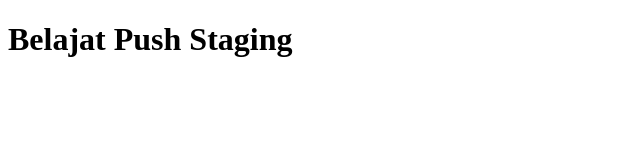
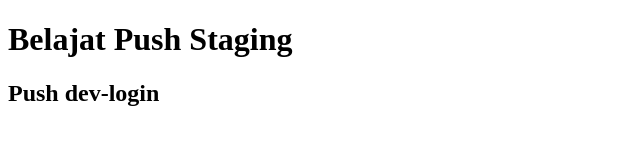
Before and after one commit to PaulNovrandes/belajar-niomic, a plain HTML site: page header.html in a window 1280 px wide. Shown: the whole page, without its empty margins (0-640 px from the left). Drawn offline with Linux system fonts and the light colour scheme.

Commit message:
menambah element h2

```diff
--- a/header.html
+++ b/header.html
@@ -6,5 +6,6 @@
   </head>
   <body>
     <h1>Belajat Push Staging</h1>
+    <h2>Push dev-login</h2>
   </body>
 </html>
```
